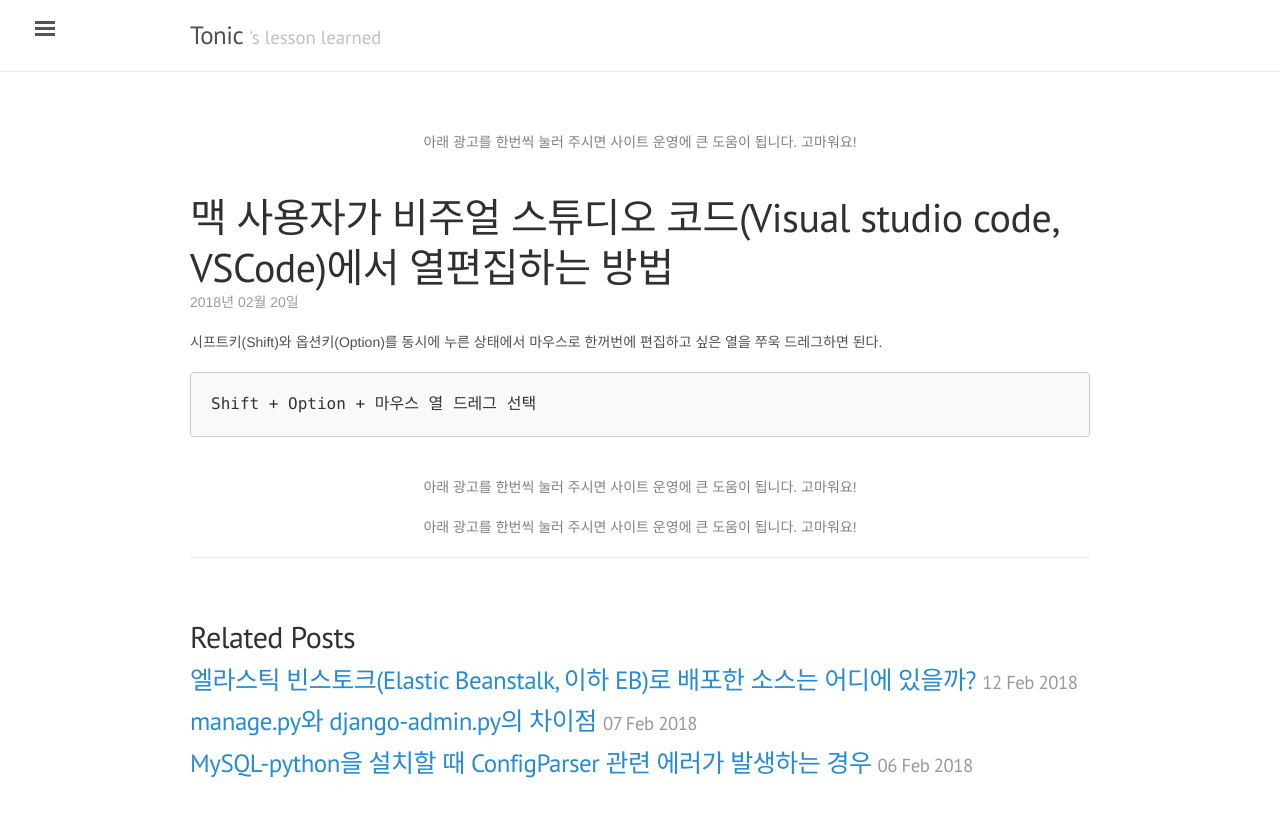
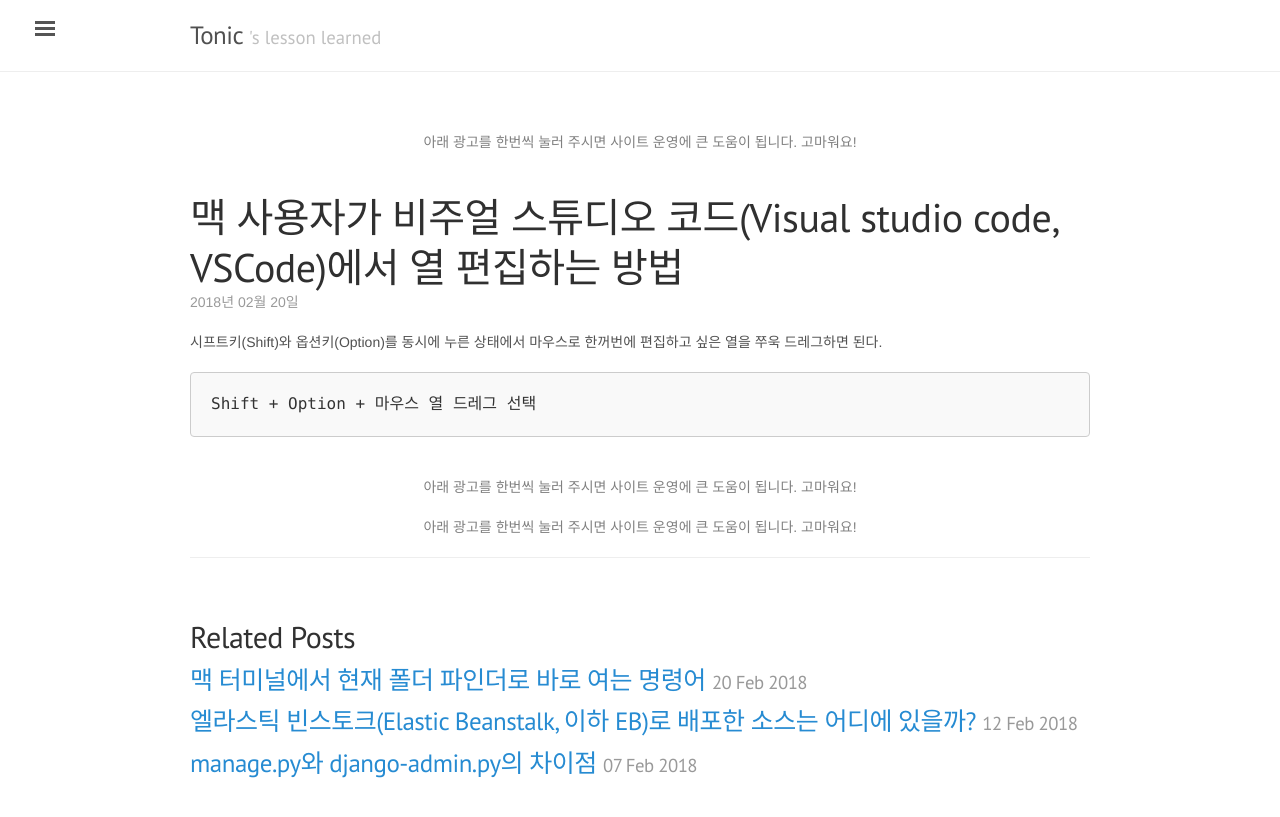
Before and after one commit to jwkcp/jwkcp.github.com, a Jekyll site: the page built from _posts/2018-02-20-vscode-column-editing-on-mac.md, in a window 1280 px wide. Shown: the top 817 px of the page. Built offline with Jekyll 4.4.1, drawn with Linux system fonts in a browser that asks for light colours; comment, search, counter and statistics services are not loaded.

Commit message:
New Posting: 맥 터미널에서 현재 폴더 파인더로 바로 여는 명령어

```diff
--- /dev/null
+++ b/_posts/2018-02-20-how-to-open-curr-path-to-finder-on-terminal.md
@@ -0,0 +1,12 @@
+---
+layout: post
+title: 맥 터미널에서 현재 폴더 파인더로 바로 여는 명령어
+tags: how-to, terminal
+comments: true
+---
+
+터미널에서 'open + .(마침표)'를 입력한다.
+
+~~~
+open + .
+~~~
--- a/_posts/2018-02-20-vscode-column-editing-on-mac.md
+++ b/_posts/2018-02-20-vscode-column-editing-on-mac.md
@@ -1,6 +1,6 @@
 ---
 layout: post
-title: 맥 사용자가 비주얼 스튜디오 코드(Visual studio code, VSCode)에서 열편집하는 방법
+title: 맥 사용자가 비주얼 스튜디오 코드(Visual studio code, VSCode)에서 열 편집하는 방법
 tags: tools, vscode, how-to
 comments: true
 ---
```
